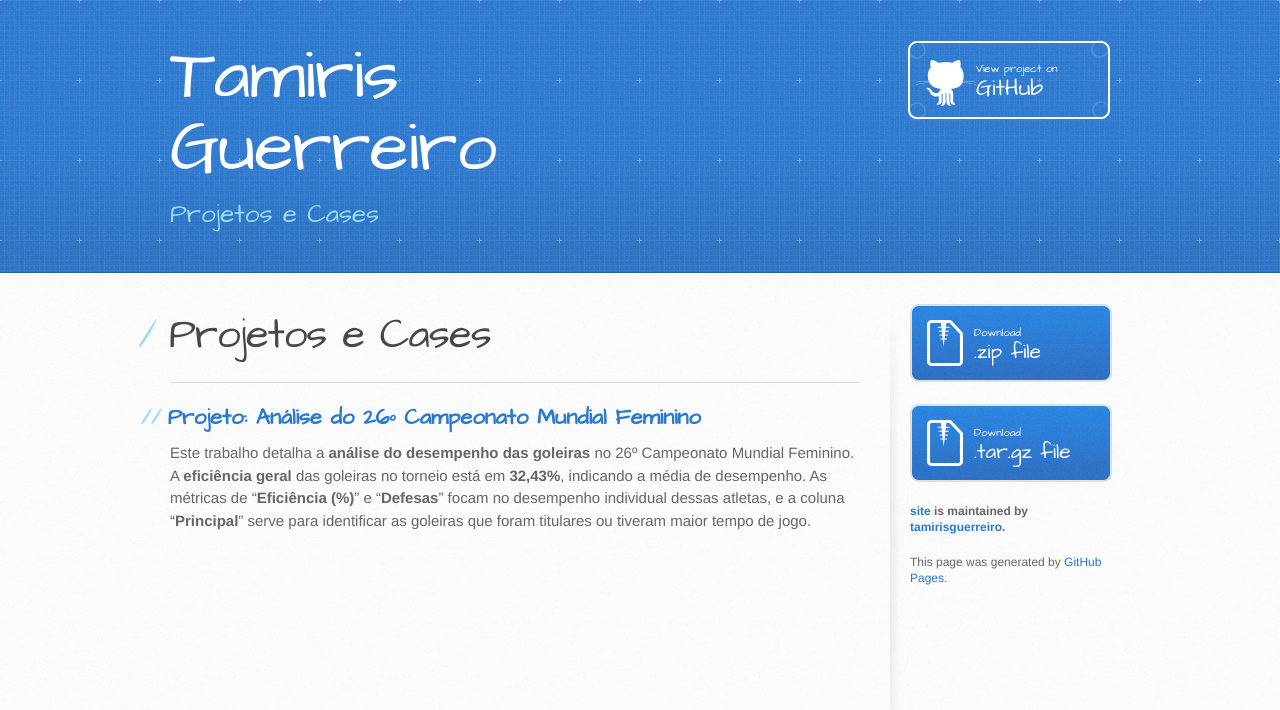
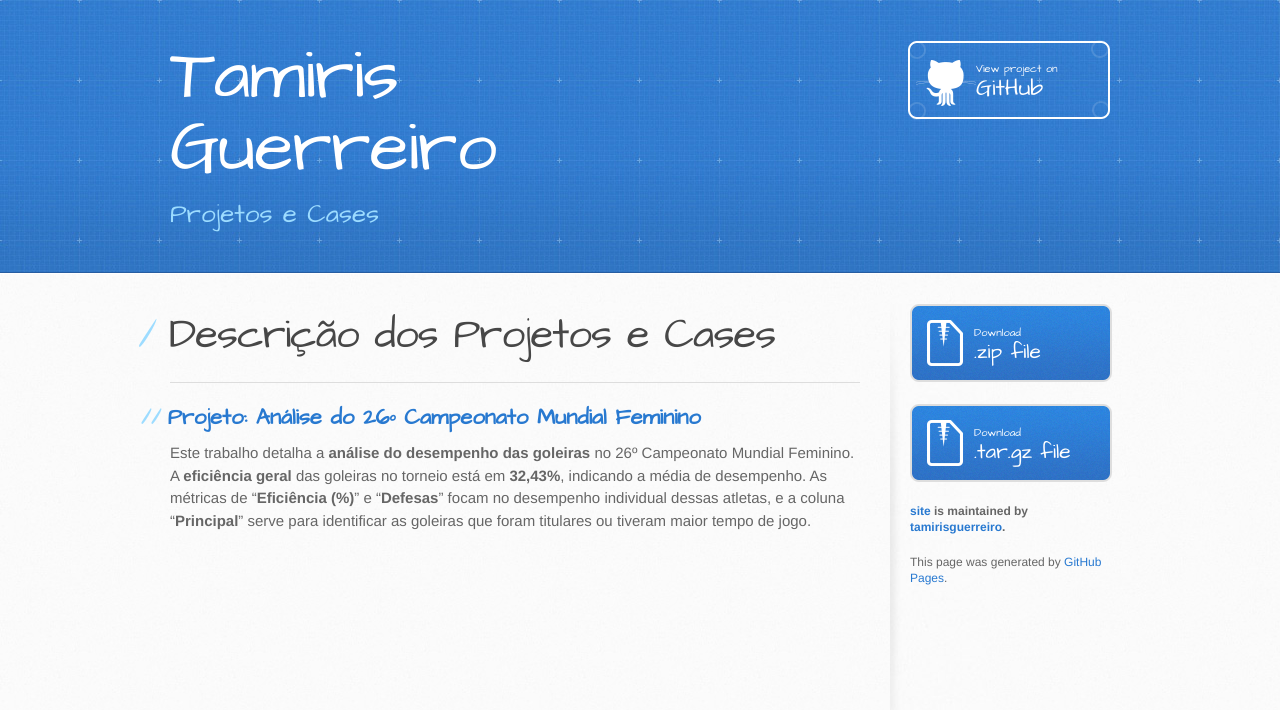
Before and after one commit to tamirisguerreiro/site, a Jekyll site: the page built from index.md, in a window 1280 px wide. Shown: the top 710 px of the page. Built offline with Jekyll 4.4.1, drawn with Linux system fonts in a browser that asks for light colours; our own code applies the rules of GitHub Pages for plain Markdown files.

Commit message:
Update index.md

```diff
--- a/index.md
+++ b/index.md
@@ -2,7 +2,7 @@
 layout: default
 ---
 
-# Projetos e Cases
+# Descrição dos Projetos e Cases
 
 ---
 
```
